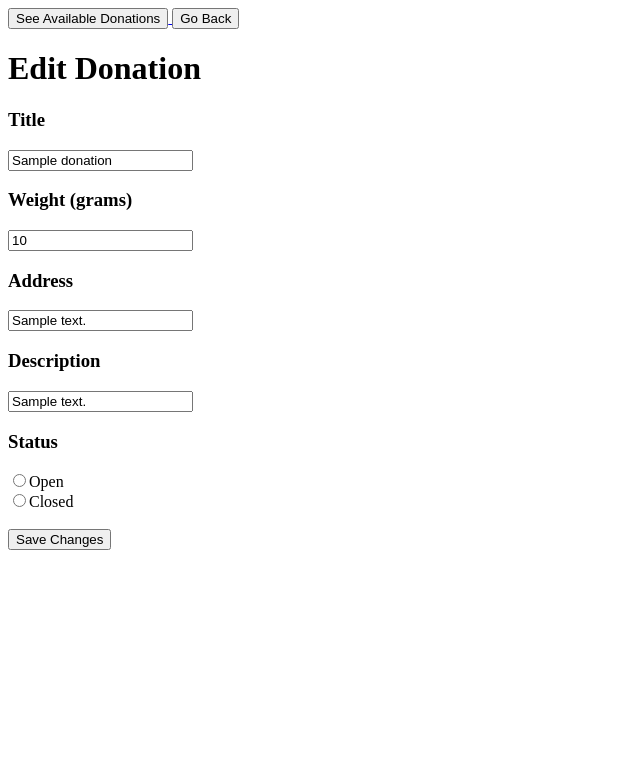
After one commit to kareca-rsj/dona-waste, a Django app: page /donation/edit-donation/1 in a window 1280 px wide. The commit adds this page. Shown: the top 783 px of the page, without its empty margins (0-640 px from the left). Run offline with Django 4.2, Linux system fonts and the light colour scheme; tables that the repository leaves empty hold one stand-in row (values such as "Sample post").

Commit message:
add CR for donation (without user and category)

```diff
--- a/donation/models.py
+++ b/donation/models.py
@@ -1,9 +1,9 @@
 from django.db import models
 
 class Donation(models.Model):
-    title = models.CharField(max_length = 100)
+    title = models.CharField(max_length=100)
     status = models.BooleanField()
     datetime_created = models.DateTimeField()
     weight_grams = models.PositiveIntegerField()
     address = models.TextField()
-    description = models.TextField(blank = True)
+    description = models.TextField(blank=True)
--- /dev/null
+++ b/donation/templates/edit_donation.html
@@ -0,0 +1,38 @@
+<html>
+  <head>
+    <title>DonaWaste - Edit Donation</title>
+  </head>
+  <body>
+    <a href="{% url 'donation:show_available_donations' %}">
+      <button type="button">See Available Donations</button>
+    </a>
+    <a href="{% url 'donation:show_donation_details' donation.pk %}">
+        <button type="button">Go Back</button>
+      </a>
+    <h1>Edit Donation</h1>
+
+    <form method="POST" action="">
+      {% csrf_token %}
+      <h3>Title</h3>
+      <input type="text" name="title" value="{{donation.title}}" required>
+      {% if title_warning %}
+      <br>{{title_warning}}
+      {% endif %}
+      <h3>Weight (grams)</h3>
+      <input type="number" name="weight_grams" value="{{donation.weight_grams}}" required>
+      {% if weight_grams_warning %}
+      <br>{{weight_grams_warning}}
+      {% endif %}
+      <h3>Address</h3>
+      <input type="text" name="address" value="{{donation.address}}" required>
+      <h3>Description</h3>
+      <input type="text" name="description" value="{{donation.description}}">
+      <h3>Status</h3>
+      <input type="radio" name="status" value=True required>Open<br>
+      <input type="radio" name="status" value=False required>Closed
+      <br><br>
+      <input type="submit" value="Save Changes">
+    </form>
+
+  </body>
+</html>
--- a/donation/urls.py
+++ b/donation/urls.py
@@ -6,5 +6,7 @@ app_name = "donation"
 urlpatterns = [
     path("", show_available_donations, name="show_available_donations"),
     path("available-donations/", show_available_donations, name="show_available_donations"),
-    path("create-donation/", create_new_donation, name="create_new_donation")
+    path("donation-details/<int:id>", show_donation_details, name="show_donation_details"),
+    path("create-donation/", create_new_donation, name="create_new_donation"),
+    path("edit-donation/<int:id>", edit_existing_donation, name="edit_existing_donation")
 ]
--- a/donation/views.py
+++ b/donation/views.py
@@ -1,3 +1,4 @@
+from datetime import datetime
 from django.shortcuts import redirect, render
 from donation.models import Donation
 
@@ -5,7 +6,40 @@ def show_available_donations(request):
     context = {"donations": Donation.objects.all()}
     return render(request, "available_donations.html", context)
 
+def show_donation_details(request, id):
+    context = {"donation": Donation.objects.get(pk=id)}
+    return render(request, "donation_details.html", context)
+
 def create_new_donation(request):
+
     if request.method == "POST":
+        title = request.POST["title"]
+        weight_grams = int(request.POST["weight_grams"])
+        address = request.POST["address"]
+        description = request.POST["description"]
+        context = {}
+        if len(title) > 100:
+            context["title_warning"] = "Title must be no more than 100 characters long."
+        if weight_grams <= 0:
+            context ["weight_grams_warning"] = "Weight must be more than 0 grams."
+        if context:
+            return render(request, "create_donation.html", context)
+
+        status = True
+        datetime_created = datetime.now()
+        new_donation = Donation(
+            title=title,
+            status=status,
+            datetime_created=datetime_created,
+            weight_grams=weight_grams,
+            address=address,
+            description=description
+        )
+        new_donation.save()
         return redirect("donation:show_available_donations")
+
     return render(request, "create_donation.html")
+
+def edit_existing_donation(request, id):
+    context = {"donation": Donation.objects.get(pk=id)}
+    return render(request, "edit_donation.html", context)
```
Also changed, not shown: donation/templates/available_donations.html (+10 -6 lines), donation/templates/create_donation.html (+17 -8 lines), donation/templates/donation_details.html (added, +29 -0 lines).
